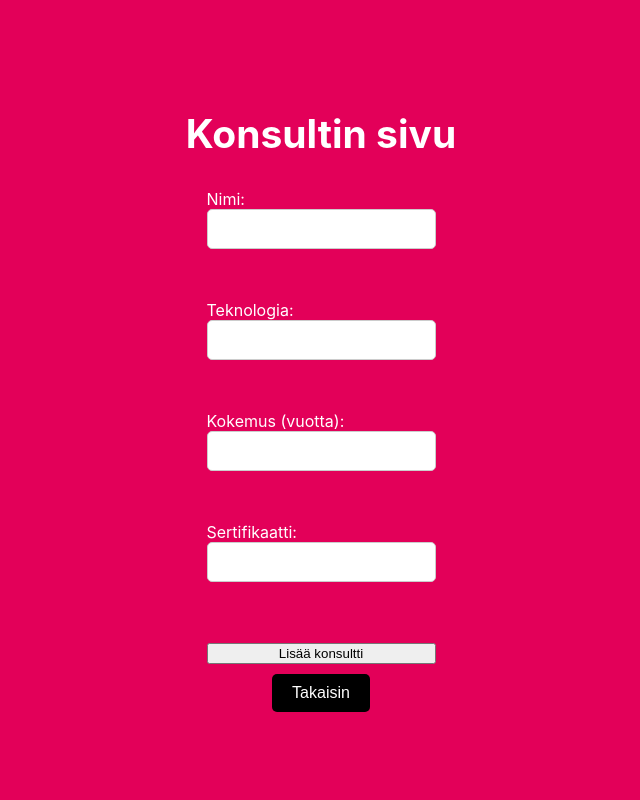
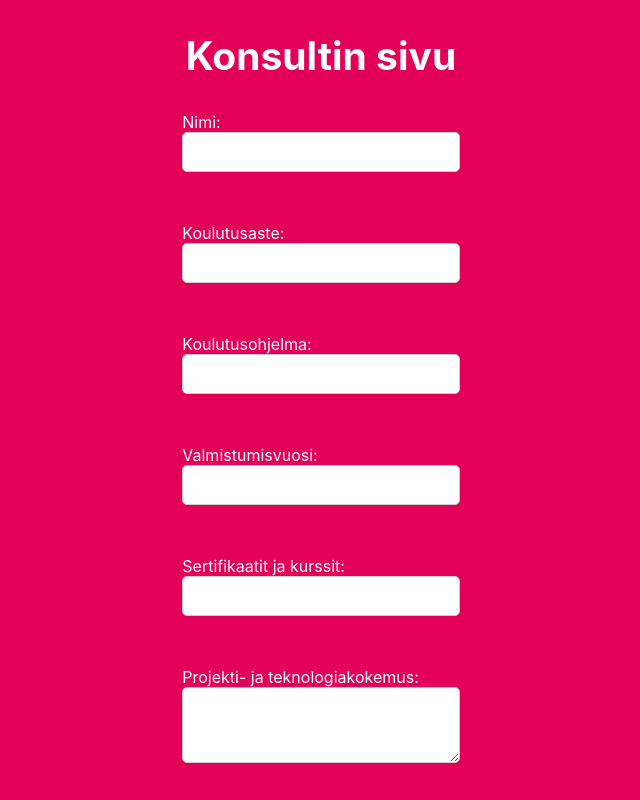
Before and after one commit to MatiasLakaniemi/Pinja, a React (Create React App) app: page / in a window 1280 px wide. Both pictures are taken after a click on the button "Konsultti". Shown: the top 800 px of the page, without its empty margins (319-959 px from the left). Built offline with nearby package versions, Linux system fonts and the light colour scheme.

Commit message:
muokattu adminpage ja muokattu tarvittavia tietoja

```diff
--- a/src/App.js
+++ b/src/App.js
@@ -6,10 +6,7 @@ import ConsultantPage from './Pages/ConsultantPage';
 
 function App() {
   const [view, setView] = useState('home');
-  const [consultants, setConsultants] = useState([
-    { id: 1, name: 'Matti Meikäläinen', technology: 'React', years: 3, certification: 'AWS Certified' },
-    { id: 2, name: 'Maija Virtanen', technology: 'Node.js', years: 5, certification: 'Azure Certified' },
-  ]);
+  const [consultants, setConsultants] = useState([]);
 
   const handleAddConsultant = (newConsultant) => {
     setConsultants((prevConsultants) => [
--- a/src/Pages/AdminPage.js
+++ b/src/Pages/AdminPage.js
@@ -10,8 +10,9 @@ const AdminPage = ({ consultants, setConsultants, setView }) => {
     return consultants.filter(
       (c) =>
         c.name.toLowerCase().includes(searchQuery.toLowerCase()) ||
-        c.technology.toLowerCase().includes(searchQuery.toLowerCase()) ||
-        c.certification.toLowerCase().includes(searchQuery.toLowerCase())
+        c.educationLevel.toLowerCase().includes(searchQuery.toLowerCase()) ||
+        c.certifications.toLowerCase().includes(searchQuery.toLowerCase()) ||
+        c.projects.toLowerCase().includes(searchQuery.toLowerCase())
     );
   };
 
@@ -33,22 +34,23 @@ const AdminPage = ({ consultants, setConsultants, setView }) => {
     <div className="App">
       <header className="App-header">
         <h2>Pääkäyttäjän hallinta</h2>
-        <div>
         <input
           type="text"
           placeholder="Hae konsulttia"
           value={searchQuery}
           onChange={(e) => setSearchQuery(e.target.value)}
         />
-        </div>
         <div>
           {handleSearch().map((consultant) => (
             <div key={consultant.id} style={{ margin: '10px 0' }}>
               <p>
                 <strong>Nimi:</strong> {consultant.name} <br />
-                <strong>Teknologia:</strong> {consultant.technology} <br />
-                <strong>Kokemus:</strong> {consultant.years} vuotta <br />
-                <strong>Sertifikaatti:</strong> {consultant.certification}
+                <strong>Koulutusaste:</strong> {consultant.educationLevel} <br />
+                <strong>Koulutusohjelma:</strong> {consultant.program} <br />
+                <strong>Valmistumisvuosi:</strong> {consultant.graduationYear} <br />
+                <strong>Sertifikaatit:</strong> {consultant.certifications} <br />
+                <strong>Projekti- ja teknologiakokemus:</strong> {consultant.projects} <br />
+                <strong>Työkokemus / aloitusvuosi:</strong> {consultant.workYears} <br />
               </p>
               <button onClick={() => handleEdit(consultant.id)}>Muokkaa</button>
             </div>
@@ -56,7 +58,9 @@ const AdminPage = ({ consultants, setConsultants, setView }) => {
         </div>
         {selectedConsultant && (
           <div>
-            <h3>Muokkaa tietoja</h3>
+            <h3>Muokkaa konsultin tietoja</h3>
+            <label>
+              Nimi:
               <input
                 type="text"
                 value={selectedConsultant.name}
@@ -64,6 +68,74 @@ const AdminPage = ({ consultants, setConsultants, setView }) => {
                   setSelectedConsultant({ ...selectedConsultant, name: e.target.value })
                 }
               />
+            </label>
+            <br />
+            <label>
+              Koulutusaste:
+              <input
+                type="text"
+                value={selectedConsultant.educationLevel}
+                onChange={(e) =>
+                  setSelectedConsultant({ ...selectedConsultant, educationLevel: e.target.value })
+                }
+              />
+            </label>
+            <br />
+            <label>
+              Koulutusohjelma:
+              <input
+                type="text"
+                value={selectedConsultant.program}
+                onChange={(e) =>
+                  setSelectedConsultant({ ...selectedConsultant, program: e.target.value })
+                }
+              />
+            </label>
+            <br />
+            <label>
+              Valmistumisvuosi:
+              <input
+                type="number"
+                value={selectedConsultant.graduationYear}
+                onChange={(e) =>
+                  setSelectedConsultant({ ...selectedConsultant, graduationYear: e.target.value })
+                }
+              />
+            </label>
+            <br />
+            <label>
+              Sertifikaatit ja kurssit:
+              <input
+                type="text"
+                value={selectedConsultant.certifications}
+                onChange={(e) =>
+                  setSelectedConsultant({ ...selectedConsultant, certifications: e.target.value })
+                }
+              />
+            </label>
+            <br />
+            <label>
+              Projekti- ja teknologiakokemus:
+              <textarea
+                value={selectedConsultant.projects}
+                onChange={(e) =>
+                  setSelectedConsultant({ ...selectedConsultant, projects: e.target.value })
+                }
+                rows="3"
+              />
+            </label>
+            <br />
+            <label>
+              Työkokemus / aloitusvuosi:
+              <input
+                type="text"
+                value={selectedConsultant.workYears}
+                onChange={(e) =>
+                  setSelectedConsultant({ ...selectedConsultant, workYears: e.target.value })
+                }
+              />
+            </label>
+            <br />
             <button onClick={handleSave}>Tallenna</button>
           </div>
         )}
--- a/src/Pages/ConsultantPage.js
+++ b/src/Pages/ConsultantPage.js
@@ -3,9 +3,13 @@ import React, { useState } from 'react';
 const ConsultantPage = ({ addConsultant, setView }) => {
   const [newConsultant, setNewConsultant] = useState({
     name: '',
-    technology: '',
-    years: '',
-    certification: '',
+    educationLevel: '',
+    program: '',
+    graduationYear: '',
+    certifications: '',
+    experience: '',
+    projects: '',
+    workYears: '',
   });
 
   const handleChange = (e) => {
@@ -15,8 +19,17 @@ const ConsultantPage = ({ addConsultant, setView }) => {
 
   const handleSubmit = (e) => {
     e.preventDefault();
-    addConsultant(newConsultant); // Lisää uusi konsultti yhteiseen tilaan
-    setNewConsultant({ name: '', technology: '', years: '', certification: '' }); // Tyhjennä lomake
+    addConsultant(newConsultant);
+    setNewConsultant({
+      name: '',
+      educationLevel: '',
+      program: '',
+      graduationYear: '',
+      certifications: '',
+      experience: '',
+      projects: '',
+      workYears: '',
+    });
     alert('Konsultti lisätty!');
   };
 
@@ -37,33 +50,64 @@ const ConsultantPage = ({ addConsultant, setView }) => {
           </label>
           <br />
           <label>
-            Teknologia:
+            Koulutusaste:
             <input
               type="text"
-              name="technology"
-              value={newConsultant.technology}
+              name="educationLevel"
+              value={newConsultant.educationLevel}
               onChange={handleChange}
               required
             />
           </label>
           <br />
           <label>
-            Kokemus (vuotta):
+            Koulutusohjelma:
             <input
-              type="number"
-              name="years"
-              value={newConsultant.years}
+              type="text"
+              name="program"
+              value={newConsultant.program}
               onChange={handleChange}
               required
             />
           </label>
           <br />
           <label>
-            Sertifikaatti:
+            Valmistumisvuosi:
+            <input
+              type="number"
+              name="graduationYear"
+              value={newConsultant.graduationYear}
+              onChange={handleChange}
+              required
+            />
+          </label>
+          <br />
+          <label>
+            Sertifikaatit ja kurssit:
             <input
               type="text"
-              name="certification"
-              value={newConsultant.certification}
+              name="certifications"
+              value={newConsultant.certifications}
+              onChange={handleChange}
+            />
+          </label>
+          <br />
+          <label>
+            Projekti- ja teknologiakokemus:
+            <textarea
+              name="projects"
+              value={newConsultant.projects}
+              onChange={handleChange}
+              rows="3"
+            />
+          </label>
+          <br />
+          <label>
+            Työkokemuksen kesto / aloitusvuosi:
+            <input
+              type="text"
+              name="workYears"
+              value={newConsultant.workYears}
               onChange={handleChange}
               required
             />
```
Lines whose indentation alone changed are shown as unchanged.
